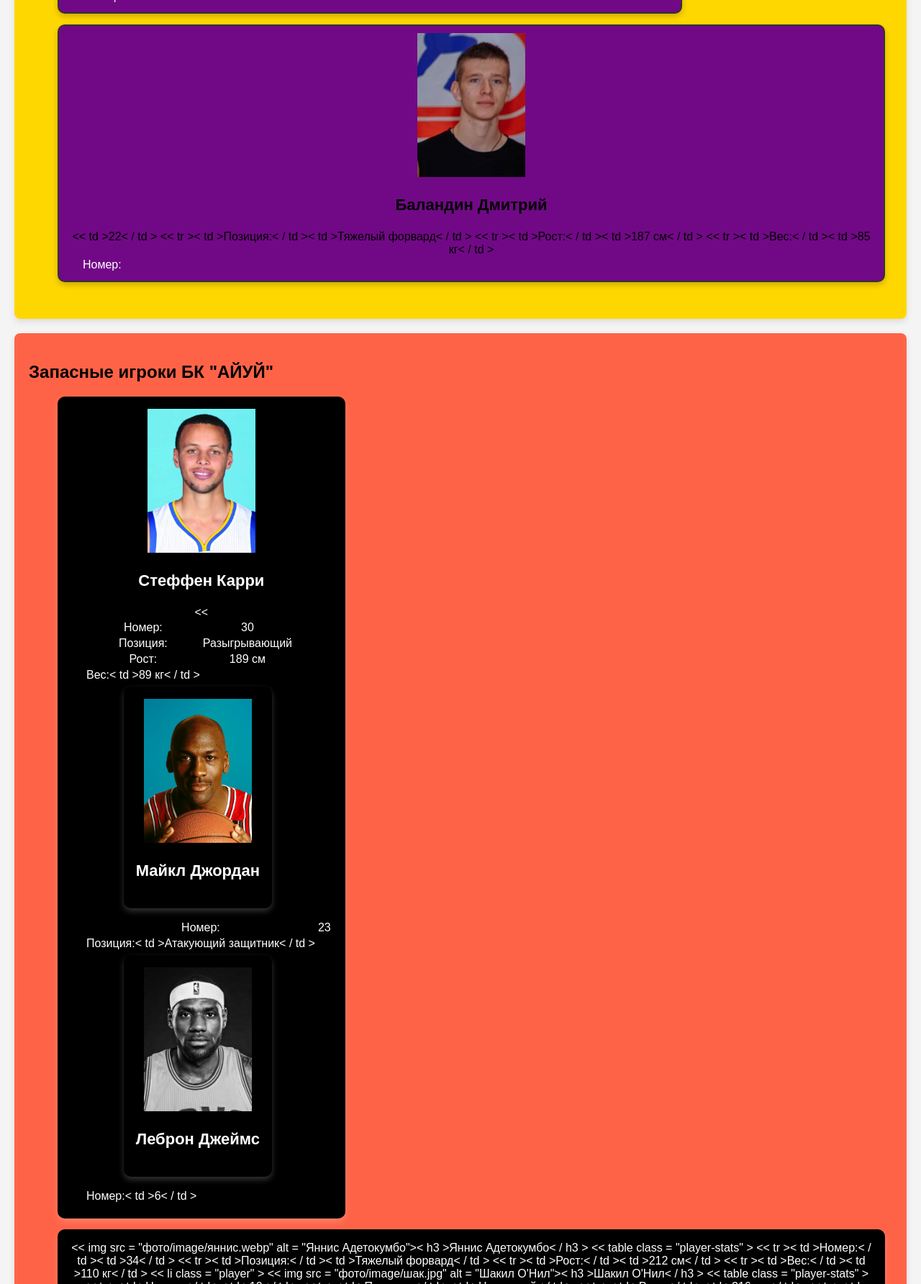
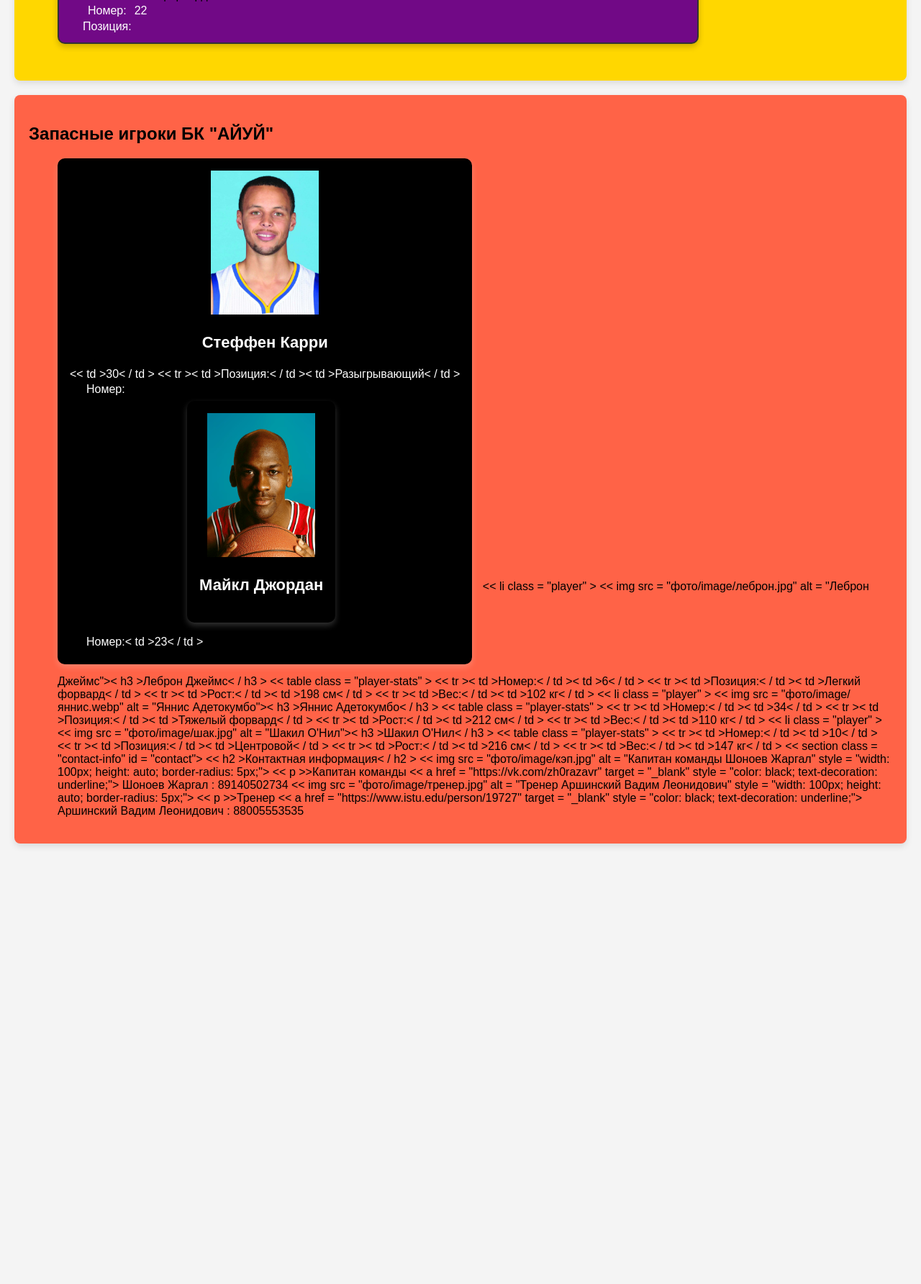
Before and after one commit to zhargal123/veb, a plain HTML site: page index.html in a window 1280 px wide. Shown: the part 1016-2800 px from the top of the page at 72% size. After the commit the page ends 2228 px from the top, so only its background shows below. Drawn offline with Linux system fonts and the light colour scheme.

Commit message:
Update index.html

```diff
--- a/index.html
+++ b/index.html
@@ -53,17 +53,17 @@
                     <h3>Бужинаев Олег</h3>
                     <table class="player-stats">
                         <tr><td>Номер:</td><td>7</td></tr>
-                        <tr><td>Позиция:</td><< td >Атакующий защ.< / td ></ tr >
-                        << tr >< td >Рост:< / td >< td >178 см< / td ></ tr >
-                        << tr >< td >Вес:< / td >< td >80 кг< / td ></ tr >
+                        <tr><td>Позиция:</td><<td>Атакующий защ.</td></tr>
+                        <tr><td>Рост:</td><<td>178 см</td></tr>
+                        <tr><td>Вес:</td><<td>80 кг</td></tr>
                     </table>
                 </li>
                 <li class="player">
                     <img src="фото/image/димас.jpg" alt="Баландин Дмитрий Сергеевич">
                     <h3>Баландин Дмитрий</h3>
                     <table class="player-stats">
-                        <tr><td>Номер:</td><< td >22< / td ></ tr >
-                        << tr >< td >Позиция:< / td >< td >Тяжелый форвард< / td ></ tr >
+                        <tr><td>Номер:</td><<td>22</td></tr>
+                        <tr><td>Позиция:</td><< td >Тяжелый форвард< / td ></ tr >
                         << tr >< td >Рост:< / td >< td >187 см< / td ></ tr >
                         << tr >< td >Вес:< / td >< td >85 кг< / td ></ tr >
                     </table>
@@ -78,10 +78,8 @@
                 <li class="player">
                     <img src="фото/image/стеф.jpg" alt="Стеффен Карри"><h3>Стеффен Карри</h3>
                     <table class="player-stats">
-                        <tr><td>Номер:</td><td>30</td></tr>
-                        <tr><td>Позиция:</td><<td>Разыгрывающий</td></tr>
-                        <tr><td>Рост:</td><<td>189 см</td></tr>
-                        <tr><td>Вес:</	td ><	td >89 кг< /	td ></	tr >
+                        <tr><td>Номер:</td><< td >30< / td ></ tr >
+                        << tr >< td >Позиция:< / td >< td >Разыгрывающий< / td ></ tr >
                     	<tr 	<td 	Рост:	<td 	189 	см 	<td 	/>
                     		<tr 	<td 	/>
                 	<table>
@@ -92,29 +90,29 @@
                 <li class="player">
                     <img src="фото/image/джордан.png" alt="Майкл Джордан"><h3>Майкл Джордан</h3>
                     <table class="player-stats">
-                        <tr><td>Номер:</td><td>23</td></tr>
-                        <tr><td>Позиция:</	td ><	td >Атакующий защитник< /	td ></	tr >
-                    	<tr 	<td 	Рост:	<td 	192 	см 	<td 	/>
-                    		<tr 	<td 	/>
-                	<table>
-
-                </li>
-
-                <li class="player">
-                    <img src="фото/image/леброн.jpg" alt="Леброн Джеймс"><h3>Леброн Джеймс</h3>
-                    <table class="player-stats">
-                        <tr><td>Номер:</	td ><	td >6< /	td ></	tr >
-                    	<tr 	<td 	Позиция:	<td 	Легкий форвард 	<td />
+                        <tr><td>Номер:</	td ><	td >23< /	td ></	tr >
+                    	<tr 	<td 	Позиция:	<td 	Атакующий защитник 	<td />
                     	    <!-- Добавление роста и веса -->
                     	    <!-- Добавьте рост и вес аналогично -->
                 	    </table>
 
                 </li>
 
-                <!-- Яннис Адетокумбо -->
-                <li class="player">
-                    << img src = "фото/image/яннис.webp" alt = "Яннис Адетокумбо">< h3 >Яннис Адетокумбо< / h3 >
-                    << table class = "player-stats" >
+                <!-- Леброн Джеймс -->
+                << li class = "player" >
+                   << img src = "фото/image/леброн.jpg" alt = "Леброн Джеймс">< h3 >Леброн Джеймс< / h3 >
+                   << table class = "player-stats" >
+                       << tr >< td >Номер:< / td ><	td >6< /	td ></	tr >
+                       << tr >< td >Позиция:< /	td ><	td >Легкий форвард< /	td ></	tr >
+                       << tr ><	td >Рост:< /	td ><	td >198 см< /	td ></	tr >
+                       << tr ><	td >Вес:< /	td ><	td >102 кг< /	td ></	tr >
+                   </ table >
+               </ li >
+
+               <!-- Яннис Адетокумбо -->
+               << li class = "player" >
+                   << img src = "фото/image/яннис.webp" alt = "Яннис Адетокумбо">< h3 >Яннис Адетокумбо< / h3 >
+                   << table class = "player-stats" >
                        << tr >< td >Номер:< / td >< td >34< / td ></ tr >
                        << tr >< td >Позиция:< / td >< td >Тяжелый форвард< / td ></ tr >
                        << tr >< td >Рост:< / td >< td >212 см< / td ></ tr >
```
